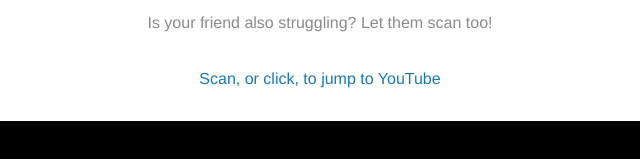
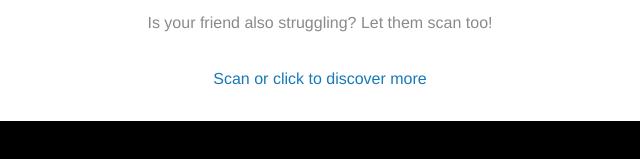
Before and after one commit to Pete-Scale/lyric-finder, a plain HTML site: page share.html in a window 1280 px wide. Shown: the part 321-480 px from the top of the page, 320-960 px from the left. Drawn offline with nearby package versions, Linux system fonts and the light colour scheme.

Commit message:
shareable page link

```diff
--- a/share.html
+++ b/share.html
@@ -30,7 +30,7 @@
                     <img id="qr-img" alt="QR Code">
                 </button>
                 <br>
-              <a href="" class="artist"> Scan, or click, to jump to YouTube</a>
+              <a href="index.html" class="artist"> Scan or click to discover more</a>
             </div>
 
     </section>
```
